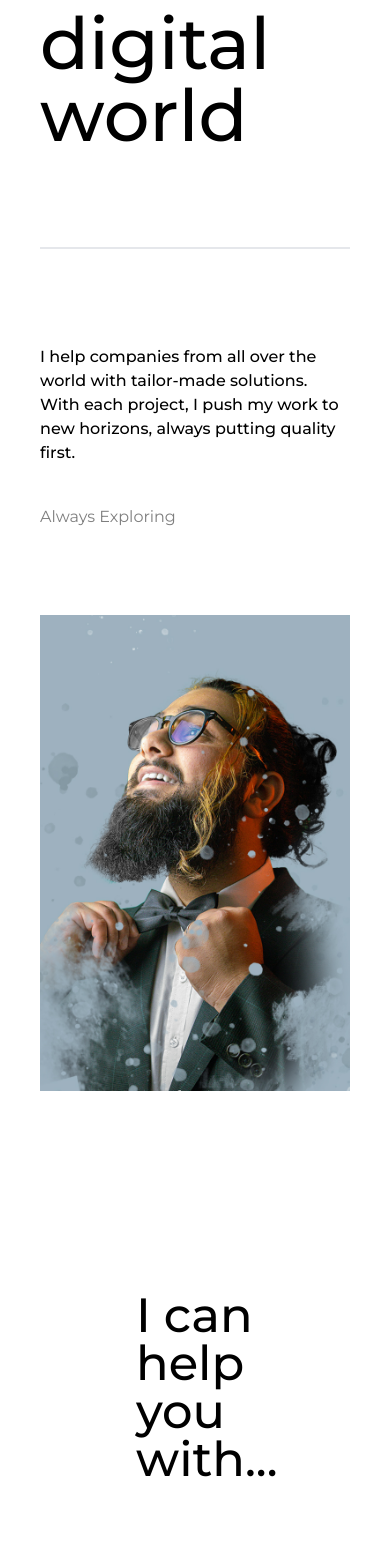
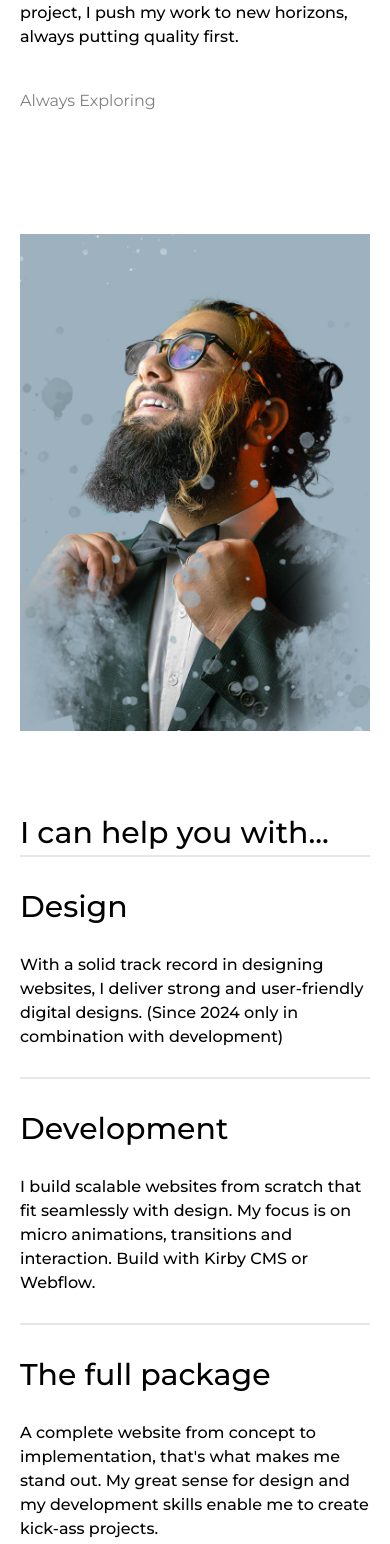
Before and after one commit to haseebasmr/haseebasmr, a React (Vite) app: page /#/about in a window 390 px wide. Shown: the part 453-1997 px from the top of the page. Built offline with nearby package versions, Linux system fonts and the light colour scheme.

Commit message:
make about me mobile responsive

```diff
--- a/src/components/AboutMe.jsx
+++ b/src/components/AboutMe.jsx
@@ -2,11 +2,11 @@
 export default function AboutMe() {
   return (
     <div className="w-screen bg-white">
-      <div className="md:mx-48 mx-10 py-24">
-        <h1 className="text-7xl font-medium">
+      <div className="md:mx-48 mx-5 py-20">
+        <h1 className="md:text-7xl  text-4xl font-medium">
           Helping brands thrive <br /> in the digital world
         </h1>
-        <div className="flex md:flex-row flex-col mt-24 pt-24 border-t-2  border-gray-200 md:space-x-8 h-screen md:space-y-0 space-y-8">
+        <div className="flex md:flex-row flex-col md:mt-24 md:pt-24 mt-16 pt-16 border-t-2  border-gray-200 md:space-x-8 h-screen md:space-y-0 space-y-8">
           <div className="flex-1">
             <span
               className="max-h-14 font-medium  "
@@ -37,15 +37,19 @@ export default function AboutMe() {
           </div>
         </div>
       </div>
-      <section className=" mx-24 my-16 ">
-        <div className=" p-10   ">
+      <section className=" md:mx-24 md:my-16 ">
+        <div className=" md:p-10 p-1 mx-4   ">
           <div className="block">
-            <h1 className="text-5xl font-medium ">I can help you with...</h1>
+            <h1 className="md:text-5xl text-3xl font-medium ">
+              I can help you with...
+            </h1>
           </div>
         </div>
-        <div className="flex  m-5 gap-7 ">
+        <div className=" flex flex-col md:flex-row   md:m-5 md:gap-7 ">
           <div className="flex-1  ">
-            <div className="font-sans m-7 text-xs mx-5  text-gray-400">01</div>
+            <div className="font-sans m-7 text-xs mx-5  text-gray-400 hidden md:block ">
+              01
+            </div>
             <div className="border-t-2 mx-5 p-4 "></div>
             <div className=" mx-5 ">
               <span className="text-3xl font-medium ">Design</span>
@@ -59,7 +63,9 @@ export default function AboutMe() {
             </div>
           </div>
           <div className="flex-1  ">
-            <div className="font-sans m-7 text-xs mx-5  text-gray-400">02</div>
+            <div className="font-sans m-7 text-xs mx-5  text-gray-400 hidden md:block ">
+              02
+            </div>
             <div className="border-t-2 mx-5 p-4 "></div>
             <div className=" mx-5 ">
               <span className="text-3xl font-medium ">Development</span>
@@ -73,7 +79,9 @@ export default function AboutMe() {
             </div>
           </div>
           <div className="flex-1  ">
-            <div className="font-sans m-7 text-xs mx-5  text-gray-400">03</div>
+            <div className="font-sans m-7 text-xs mx-5  text-gray-400 hidden md:block ">
+              03
+            </div>
             <div className="border-t-2 mx-5 p-4 "></div>
             <div className=" mx-5 ">
               <span className="text-3xl font-medium ">The full package</span>
```
